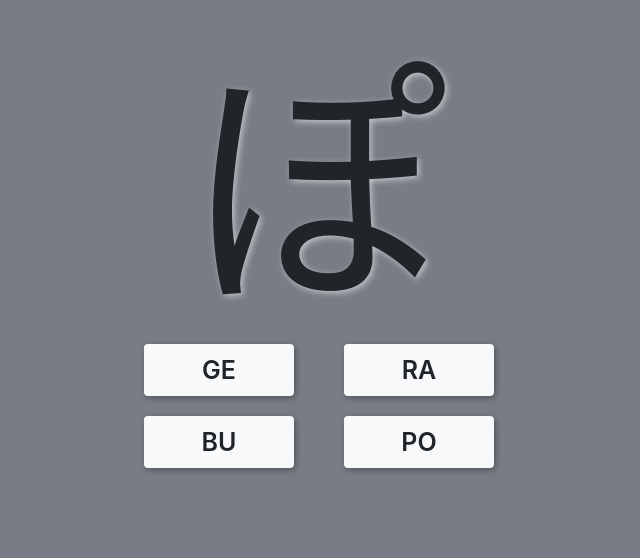
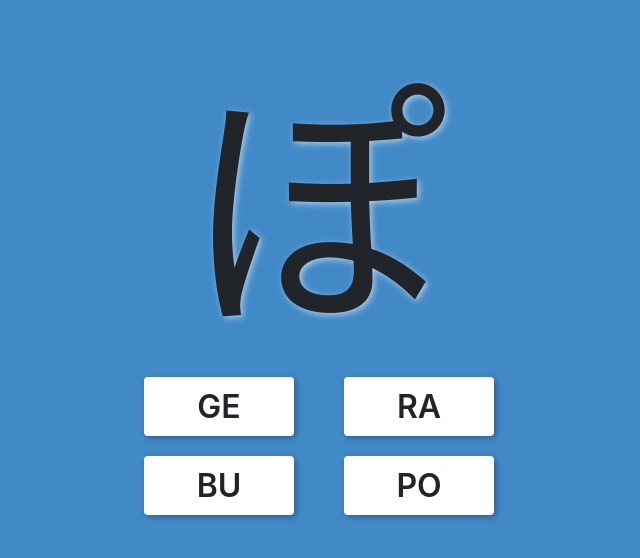
Before and after one commit to nuriofernandez/Nihonbashi, a React (Create React App) app in the folder source/: page / in a window 1280 px wide. Shown: the part 154-712 px from the top of the page, without its empty margins (321-961 px from the left). Built offline with nearby package versions, Linux system fonts and the light colour scheme.

Commit message:
Improved css and fixed issues

```diff
--- a/source/src/App.css
+++ b/source/src/App.css
@@ -1,43 +1,4 @@
-.App {
-  text-align: center;
-}
-
-.App-logo {
-  height: 40vmin;
-  pointer-events: none;
-}
-
-@media (prefers-reduced-motion: no-preference) {
-  .App-logo {
-    animation: App-logo-spin infinite 20s linear;
-  }
-}
-
-.App-header {
-  transition: background-color 0.3s cubic-bezier(0.4, 0, 1, 1);
-  background-color: #787c85;
-  min-height: 100vh;
-  display: flex;
-  flex-direction: column;
-  align-items: center;
-  justify-content: center;
-  font-size: calc(10px + 2vmin);
-  color: white;
-}
-
-.App-link {
-  color: #61dafb;
-}
-
-@keyframes App-logo-spin {
-  from {
-    transform: rotate(0deg);
-  }
-  to {
-    transform: rotate(360deg);
-  }
-}
-
 body {
   user-select: none;
+  background-color: #428ac7;
 }
--- a/source/src/views/QuestionDialog/style.css
+++ b/source/src/views/QuestionDialog/style.css
@@ -1,17 +1,34 @@
-.QuestionDialog_area {
-    display: grid;
-    grid-template-rows: 320px auto;
-}
-
-.QuestionDialog_preview {
-    margin-top: -40px;
+.QuestionDialog_area h1 {
+    font-size: 16rem;
+    margin: 0;
+    padding: 0;
 }
 
 .QuestionDialog_answers {
+    height: 8rem;
+    display: grid;
     padding: 0px 25px;
-    display: grid;
     grid-template-columns: auto auto;
     grid-column-gap: 50px;
     grid-template-rows: auto auto;
     grid-row-gap: 20px;
 }
+
+.QuestionDialog_area {
+    position: absolute;
+    top: 50%;
+    left: 50%;
+    transform: translate(-50%, -50%);
+    height: 30rem;
+    text-align: center;
+}
+
+.QuestionDialog_answers button {
+    display: flex;
+    justify-content: center;
+    align-items: center;
+    border: none;
+    background-color: #fff;
+    font-size: 2rem;
+    cursor: pointer;
+}
```
